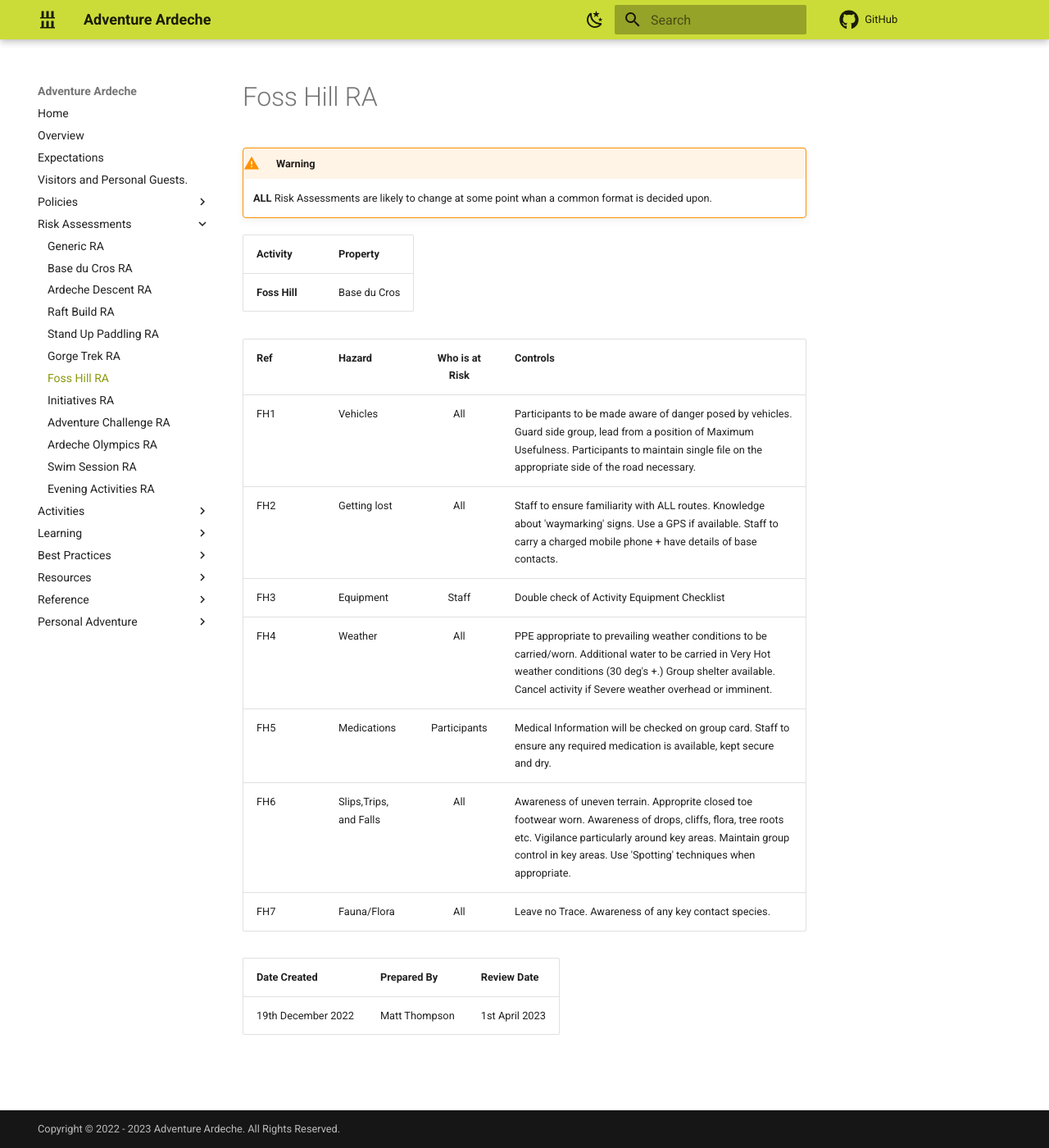
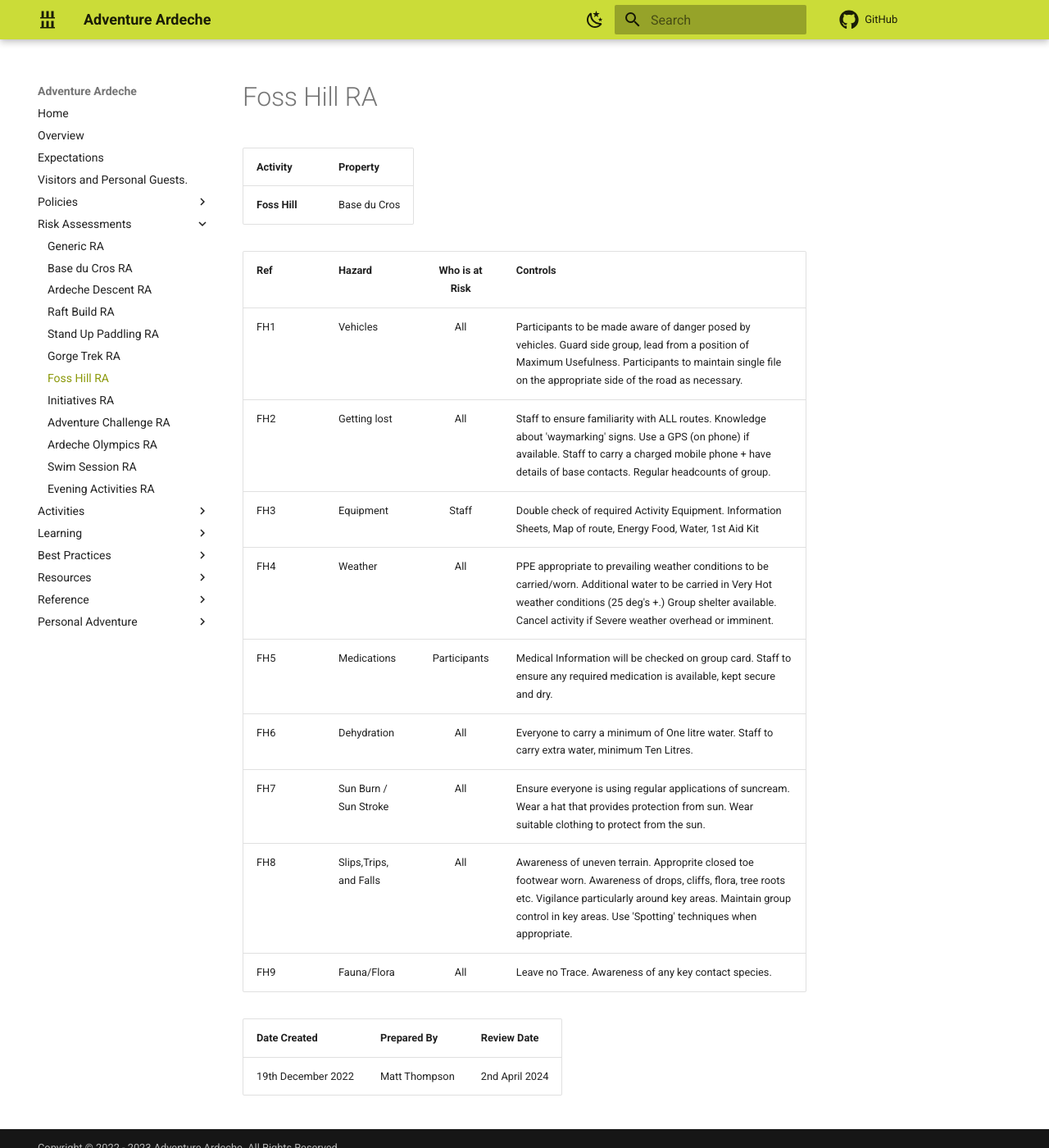
Before and after one commit to Matt-Adventure-Ardeche/staffhandbook, an MkDocs documentation site: the page built from docs/risk-assessments/fosshillRA.md, in a window 1280 px wide and 1400 px high. Shown: the whole window at 82% size. Built offline with MkDocs 1.6.1 and Material for MkDocs 9.7.7, drawn with Linux system fonts in a browser that asks for light colours; comment, search, counter and statistics services are not loaded.

Commit message:
RA updates

```diff
--- a/docs/risk-assessments/fosshillRA.md
+++ b/docs/risk-assessments/fosshillRA.md
@@ -1,7 +1,4 @@
 # Foss Hill RA
-
-!!! warning
-    **ALL** Risk Assessments are likely to change at some point whan a common format is decided upon.
 
 |**Activity**|**Property**|
 |---|---|
@@ -9,14 +6,16 @@
 
 |**Ref**|**Hazard**|**Who is at Risk**|**Controls**|
 |:---|---|:---:|---|
-|FH1|Vehicles|All|Participants to be made aware of danger posed by vehicles. Guard side group, lead from a position of Maximum Usefulness. Participants to maintain single file on the appropriate side of the road necessary.|
-|FH2|Getting lost|All|Staff to ensure familiarity with ALL routes. Knowledge about 'waymarking' signs. Use a GPS if available. Staff to carry a charged mobile phone + have details of base contacts.|
-|FH3|Equipment|Staff|Double check of Activity Equipment Checklist|
-|FH4|Weather|All|PPE appropriate to prevailing weather conditions to be carried/worn.  Additional water to be carried in Very Hot weather conditions (30 deg's +.) Group shelter available. Cancel activity if Severe weather overhead or imminent.|
+|FH1|Vehicles|All|Participants to be made aware of danger posed by vehicles. Guard side group, lead from a position of Maximum Usefulness. Participants to maintain single file on the appropriate side of the road as necessary.|
+|FH2|Getting lost|All|Staff to ensure familiarity with ALL routes. Knowledge about 'waymarking' signs. Use a GPS (on phone) if available. Staff to carry a charged mobile phone + have details of base contacts. Regular headcounts of group.|
+|FH3|Equipment|Staff|Double check of required Activity Equipment. Information Sheets, Map of route, Energy Food, Water, 1st Aid Kit|
+|FH4|Weather|All|PPE appropriate to prevailing weather conditions to be carried/worn.  Additional water to be carried in Very Hot weather conditions (25 deg's +.) Group shelter available. Cancel activity if Severe weather overhead or imminent.|
 |FH5|Medications|Participants|Medical Information will be checked on group card. Staff to ensure any required medication is available, kept secure and dry.|
-|FH6|Slips,Trips, and Falls|All|Awareness of uneven terrain.  Approprite closed toe footwear worn. Awareness of drops, cliffs, flora, tree roots etc. Vigilance particularly around key areas. Maintain group control in key areas. Use 'Spotting' techniques when appropriate.|
-|FH7|Fauna/Flora|All|Leave no Trace. Awareness of any key contact species.|
+|FH6|Dehydration|All|Everyone to carry a minimum of One litre water. Staff to carry extra water, minimum Ten Litres.|
+|FH7|Sun Burn / Sun Stroke|All|Ensure everyone is using regular applications of suncream. Wear a hat that provides protection from sun. Wear suitable clothing to protect from the sun.|
+|FH8|Slips,Trips, and Falls|All|Awareness of uneven terrain.  Approprite closed toe footwear worn. Awareness of drops, cliffs, flora, tree roots etc. Vigilance particularly around key areas. Maintain group control in key areas. Use 'Spotting' techniques when appropriate.|
+|FH9|Fauna/Flora|All|Leave no Trace. Awareness of any key contact species.|
 
 |**Date Created**|**Prepared By**|**Review Date**|
 |---|---|---|
-|19th December 2022|Matt Thompson|1st April 2023|
+|19th December 2022|Matt Thompson|2nd April 2024|
```
Also changed, not shown: docs/activities/fosshill.md (+17 -0 lines).
